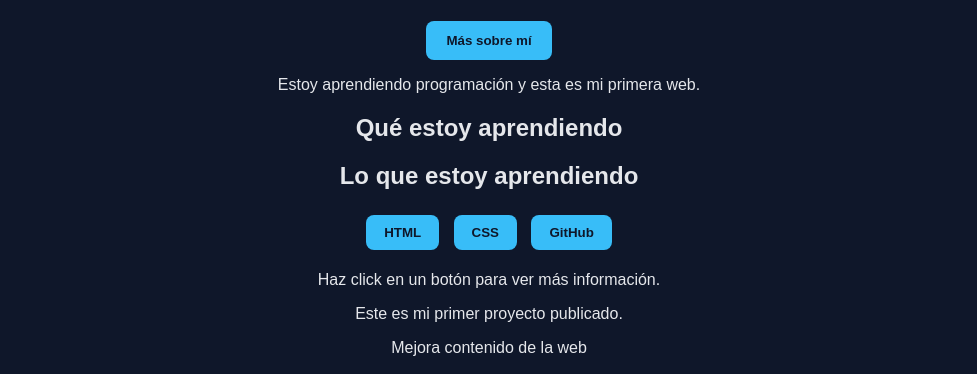
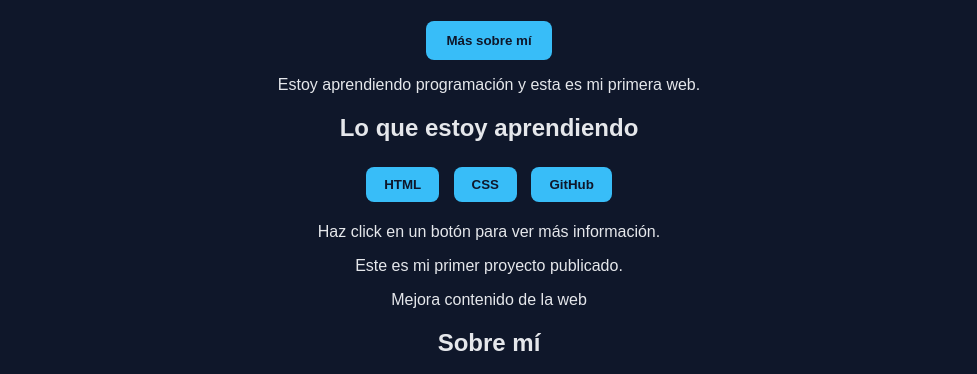
Before and after one commit to nicomm260111-art/mi-primera-web, a plain HTML site: page index.html in a window 1280 px wide. Shown: the part 127-501 px from the top of the page, without its empty margins (151-1128 px from the left). Drawn offline with Linux system fonts and the light colour scheme.

Commit message:
Update index.html

```diff
--- a/index.html
+++ b/index.html
@@ -18,8 +18,6 @@
 <script src="script.js"></script>
 
   <p>Estoy aprendiendo programación y esta es mi primera web.</p>
-
-  <h2>Qué estoy aprendiendo</h2>
   <h2>Lo que estoy aprendiendo</h2>
 
 <div class="skills">
```
